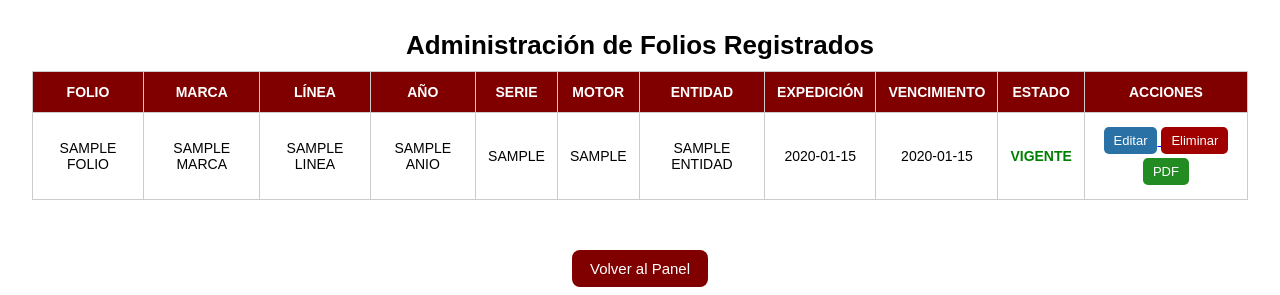
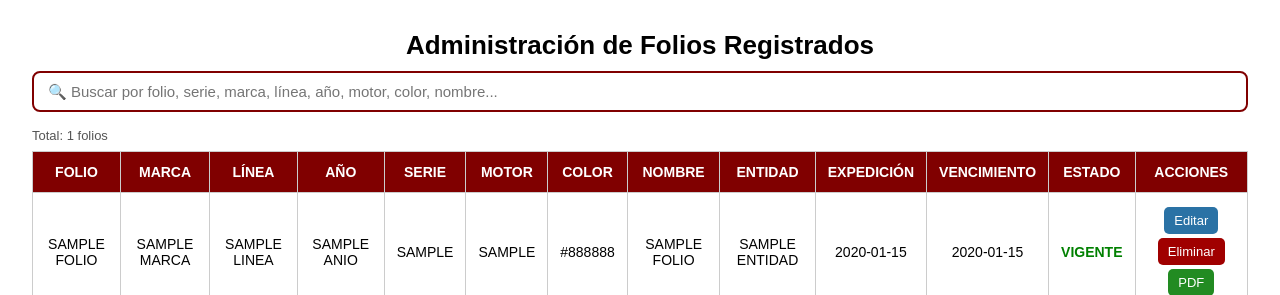
Before and after one commit to Gsr1989/Edomex, a Flask app: template templates/admin_folios.html in a window 1280 px wide. Shown: the part 90-385 px from the top of the page. Run offline with Flask 3, Linux system fonts and the light colour scheme; the template is opened without the code that fills it: most values are stand-ins (such as "Sample title", 1, 10 or a date in 2020).

Commit message:
Implement search feature in admin folios template
Add search functionality and styling to admin folios page

```diff
--- a/templates/admin_folios.html
+++ b/templates/admin_folios.html
@@ -30,6 +30,42 @@
         .volver a:hover { background-color: #a00000; }
         footer { width: 100%; }
         footer img { width: 100%; display: block; }
+
+        /* ── BUSCADOR ── */
+        .buscador-wrap {
+            max-width: 95%;
+            margin: 0 auto 16px;
+            display: flex;
+            gap: 10px;
+            align-items: center;
+        }
+        .buscador-wrap input {
+            flex: 1;
+            padding: 10px 14px;
+            font-size: 15px;
+            border: 2px solid #800000;
+            border-radius: 8px;
+            outline: none;
+        }
+        .buscador-wrap input:focus {
+            border-color: #a00000;
+            box-shadow: 0 0 4px rgba(128,0,0,0.3);
+        }
+        .contador {
+            max-width: 95%;
+            margin: 0 auto 8px;
+            font-size: 13px;
+            color: #555;
+        }
+        tr.oculta { display: none; }
+
+        /* resaltado de coincidencia */
+        mark {
+            background: #ffe066;
+            border-radius: 3px;
+            padding: 0 2px;
+        }
+
         @media (max-width: 600px) {
             header img { height: 60px; }
             .titulo { font-size: 22px; }
@@ -56,8 +92,16 @@
     {% endif %}
 {% endwith %}
 
+<!-- ── BUSCADOR ── -->
+<div class="buscador-wrap">
+    <input type="text" id="buscador"
+           placeholder="🔍 Buscar por folio, serie, marca, línea, año, motor, color, nombre..."
+           oninput="filtrar()">
+</div>
+<div class="contador" id="contador"></div>
+
 <div class="tabla-container">
-    <table>
+    <table id="tabla-folios">
         <thead>
             <tr>
                 <th>Folio</th>
@@ -66,6 +110,8 @@
                 <th>Año</th>
                 <th>Serie</th>
                 <th>Motor</th>
+                <th>Color</th>
+                <th>Nombre</th>
                 <th>Entidad</th>
                 <th>Expedición</th>
                 <th>Vencimiento</th>
@@ -73,7 +119,7 @@
                 <th>Acciones</th>
             </tr>
         </thead>
-        <tbody>
+        <tbody id="cuerpo-tabla">
         {% for f in folios %}
             <tr>
                 <td>{{ f.folio }}</td>
@@ -82,6 +128,8 @@
                 <td>{{ f.anio }}</td>
                 <td>{{ f.numero_serie }}</td>
                 <td>{{ f.numero_motor }}</td>
+                <td>{{ f.color or '—' }}</td>
+                <td>{{ f.nombre or '—' }}</td>
                 <td>{{ f.entidad }}</td>
                 <td>{{ f.fecha_expedicion[:10] }}</td>
                 <td>{{ f.fecha_vencimiento[:10] }}</td>
@@ -94,13 +142,11 @@
                     <a href="{{ url_for('editar_folio', folio=f.folio) }}">
                         <button class="btn btn-editar">Editar</button>
                     </a>
-
                     <form method="POST" action="{{ url_for('eliminar_folio') }}" style="display:inline;"
                           onsubmit="return confirm('¿Eliminar folio {{ f.folio }}?');">
                         <input type="hidden" name="folio" value="{{ f.folio }}">
                         <button type="submit" class="btn btn-eliminar">Eliminar</button>
                     </form>
-
                     <a href="{{ url_for('descargar_recibo', folio=f.folio) }}" target="_blank">
                         <button class="btn btn-descargar">PDF</button>
                     </a>
@@ -119,5 +165,67 @@
     <img src="{{ url_for('static', filename='footer.png') }}" alt="Footer">
 </footer>
 
+<script>
+// Columnas que se buscan (índices 0-7: folio,marca,linea,anio,serie,motor,color,nombre)
+const COLS_BUSQUEDA = [0, 1, 2, 3, 4, 5, 6, 7];
+
+function filtrar() {
+    const query   = document.getElementById('buscador').value.trim().toUpperCase();
+    const filas   = document.querySelectorAll('#cuerpo-tabla tr');
+    let visibles  = 0;
+
+    filas.forEach(fila => {
+        const celdas = fila.querySelectorAll('td');
+        let coincide = false;
+
+        if (query === '') {
+            coincide = true;
+        } else {
+            COLS_BUSQUEDA.forEach(idx => {
+                if (celdas[idx] && celdas[idx].textContent.toUpperCase().includes(query)) {
+                    coincide = true;
+                }
+            });
+        }
+
+        if (coincide) {
+            fila.classList.remove('oculta');
+            visibles++;
+
+            // Resaltar coincidencias en celdas buscables
+            COLS_BUSQUEDA.forEach(idx => {
+                if (!celdas[idx]) return;
+                const texto   = celdas[idx].textContent;
+                if (query && texto.toUpperCase().includes(query)) {
+                    const regex = new RegExp(`(${query.replace(/[.*+?^${}()|[\]\\]/g,'\\$&')})`, 'gi');
+                    celdas[idx].innerHTML = texto.replace(regex, '<mark>$1</mark>');
+                } else {
+                    celdas[idx].textContent = texto.replace(/<[^>]*>/g, '');
+                }
+            });
+
+        } else {
+            fila.classList.add('oculta');
+            // Limpiar resaltado en filas ocultas
+            COLS_BUSQUEDA.forEach(idx => {
+                if (celdas[idx]) celdas[idx].textContent = celdas[idx].textContent;
+            });
+        }
+    });
+
+    // Contador
+    const total = filas.length;
+    const cont  = document.getElementById('contador');
+    if (query === '') {
+        cont.textContent = `Total: ${total} folios`;
+    } else {
+        cont.textContent = `${visibles} coincidencia${visibles !== 1 ? 's' : ''} de ${total}`;
+    }
+}
+
+// Mostrar total al cargar
+filtrar();
+</script>
+
 </body>
 </html>
```
